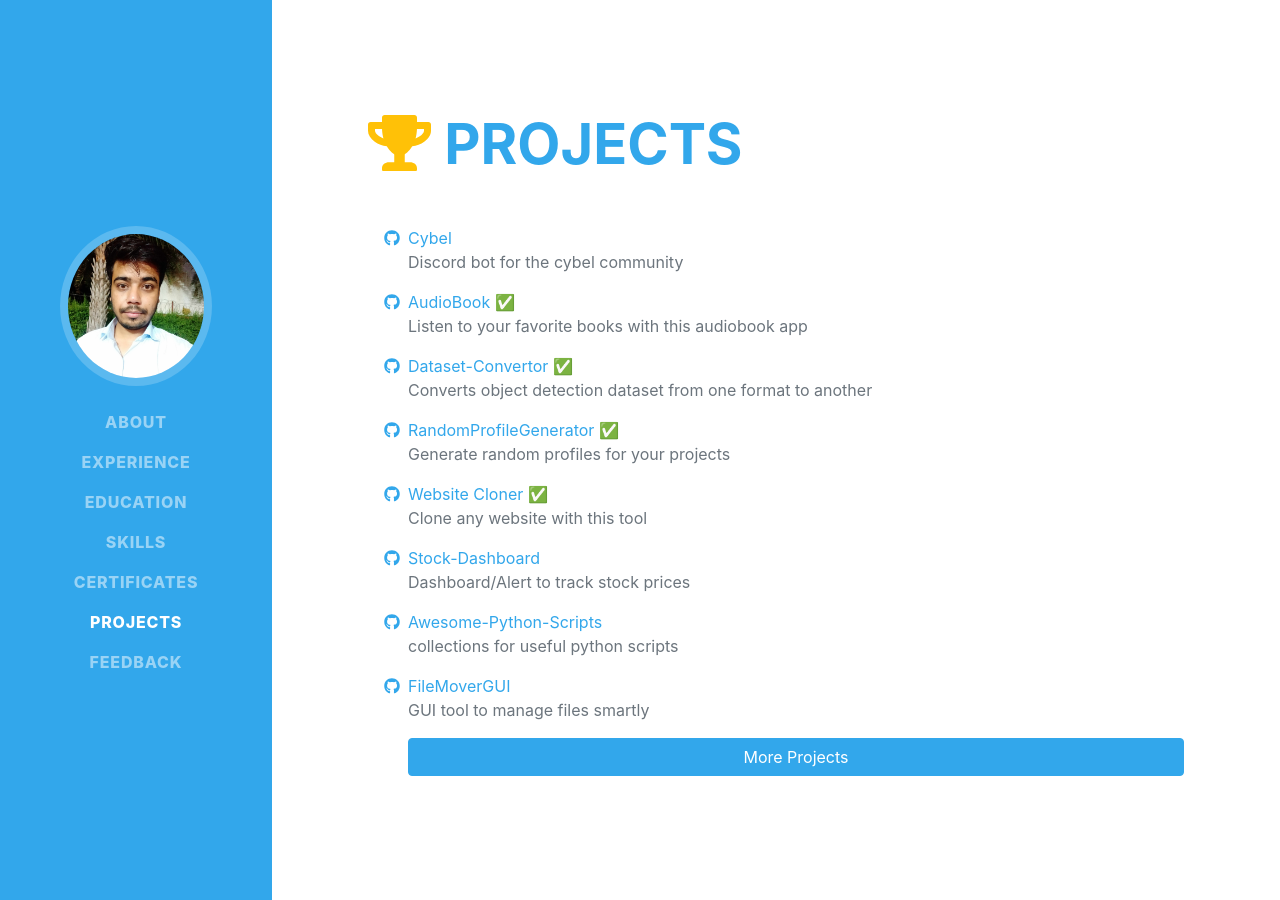
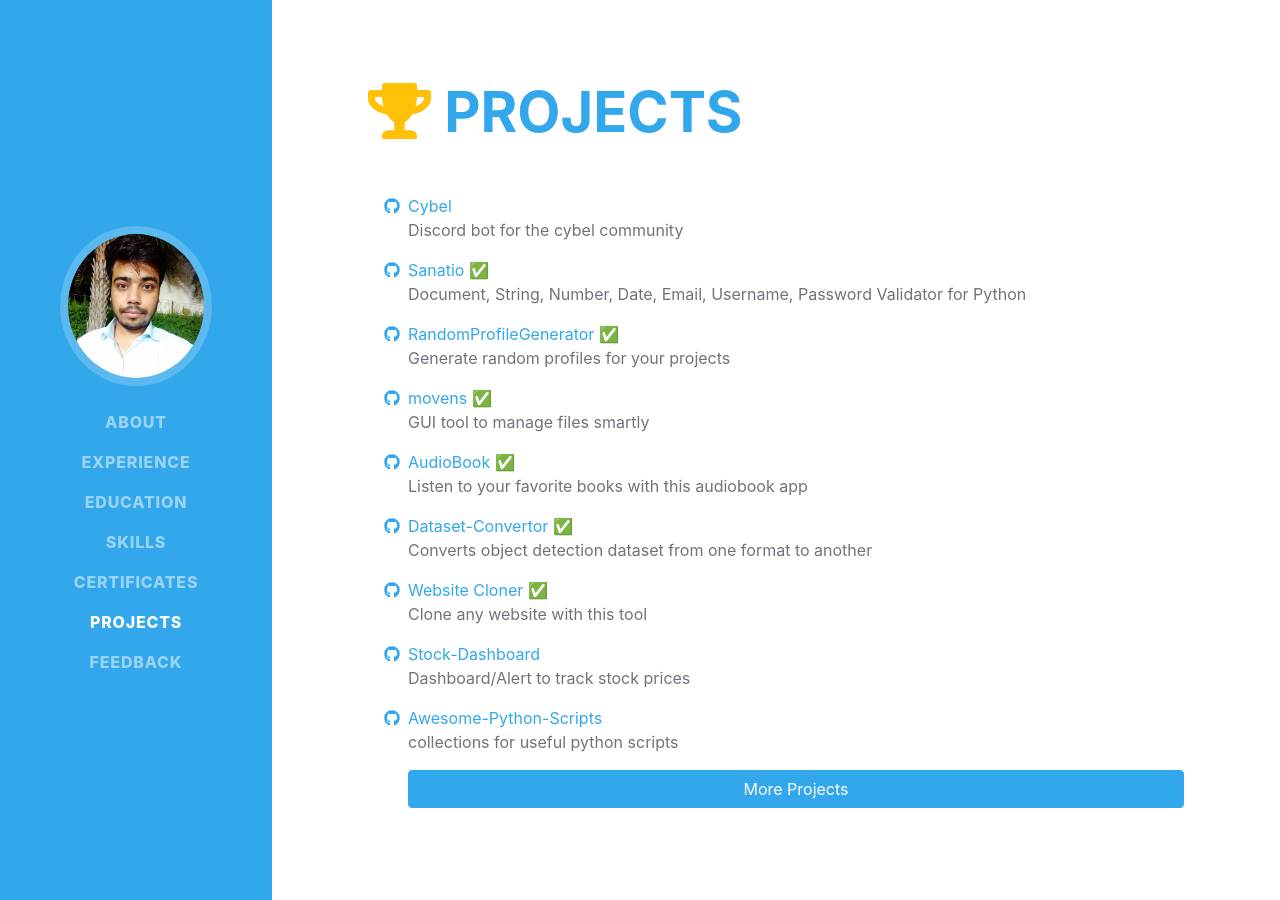
Before and after one commit to codeperfectplus/codeperfectplus.github.io, a Jekyll site: the page built from index.html, in a window 1280 px wide and 900 px high, scrolled down 4456 px. Built offline with Jekyll 4.4.1, drawn with Linux system fonts in a browser that asks for light colours; nearby versions of some CDN libraries; some web fonts are replaced; some of the changed lines change nothing that is shown.

Commit message:
updated the projects
Signed-off-by: Deepak Raj <54245038+codePerfectPlus@users.noreply.github.com>

```diff
--- a/_data/projects.json
+++ b/_data/projects.json
@@ -4,6 +4,29 @@
         "description": "Discord bot for the cybel community",
         "github_url": "https://github.com/Py-Contributors/cybel",
         "is_pypi": false
+    },
+    {
+        "project_name": "Sanatio",
+        "description": "Document, String, Number, Date, Email, Username, Password Validator for Python",
+        "github_url": "https://github.com/py-contributors/sanatio",
+        "is_pypi": true,
+        "pypi_url": "https://pypi.org/project/sanatio/"
+    },
+    {
+        "project_name": "RandomProfileGenerator",
+        "description": "Generate random profiles for your projects",
+        "github_url": "https://github.com/Py-Contributors/RandomProfileGenerator",
+        "is_pypi": true,
+        "pypi_name": "random-profile",
+        "pypi_url": "https://pypi.org/project/random-profile/"
+    },
+    {
+        "project_name": "movens",
+        "description": "GUI tool to manage files smartly",
+        "github_url": "https://github.com/Py-Contributors/FileMoverGUI",
+        "is_pypi": true,
+        "pypi_name": "movens",
+        "pypi_url": "https://pypi.org/project/movens/"
     },
     {
         "project_name": "AudioBook",
@@ -20,14 +43,6 @@
         "is_pypi": true,
         "pypi_name": "dataset-convertor",
         "pypi_url": "https://pypi.org/project/dataset-convertor/"
-    },
-    {
-        "project_name": "RandomProfileGenerator",
-        "description": "Generate random profiles for your projects",
-        "github_url": "https://github.com/Py-Contributors/RandomProfileGenerator",
-        "is_pypi": true,
-        "pypi_name": "random-profile",
-        "pypi_url": "https://pypi.org/project/random-profile/"
     },
     {
         "project_name": "Website Cloner",
@@ -48,11 +63,6 @@
         "description": "collections for useful python scripts",
         "github_url": "https://github.com/Py-Contributors/awesomeScripts/",
         "is_pypi": false
-    },
-    {
-        "project_name": "FileMoverGUI",
-        "description": "GUI tool to manage files smartly",
-        "github_url": "https://github.com/Py-Contributors/FileMoverGUI",
-        "is_pypi": false
     }
+
 ]
```
Also changed, not shown: 9 other files.
